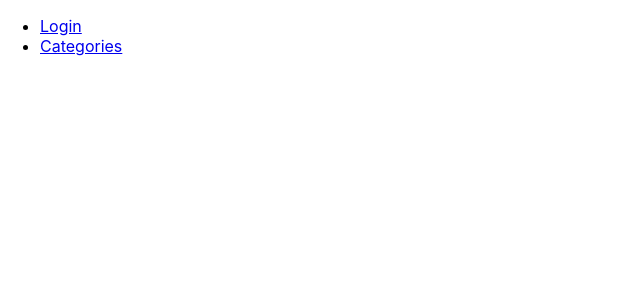
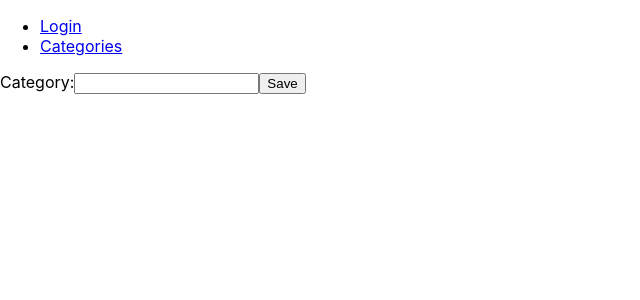
Before and after one commit to NSS-Day-Cohort-68/rare-client-rare-team-1, a React (Create React App) app: page /create-category in a window 1280 px wide. Before the commit this address had no page. Shown: the top 300 px of the page, without its empty margins (0-640 px from the left). Built offline with nearby package versions, Linux system fonts and the light colour scheme.

Commit message:
Added button to /categories called Create Category, links to /create-category to add Category Label to the database.

```diff
--- a/src/App.js
+++ b/src/App.js
@@ -12,7 +12,7 @@ export const App = () => {
     <Routes>
       <Route path="/login" element={<Login />} />
 
-      <Route path="/" element={
+      <Route path="*" element={
         <Authorized>
           <ApplicationViews />
         </Authorized>
--- a/src/components/categories/Categories.js
+++ b/src/components/categories/Categories.js
@@ -1,5 +1,18 @@
-
+import React from "react"
+import { useNavigate } from "react-router-dom"
 
 export const Categories = () => {
-    return <div>Categories</div>
+  const navigate = useNavigate()
+
+  const handleCreateCategory = () => {
+    navigate("/create-category")
+  }
+
+  return (
+    <div>
+      {/* Category listing logic will go here when we get to that ticket */}
+
+      <button onClick={handleCreateCategory}>Create Category</button>
+    </div>
+  )
 }
--- /dev/null
+++ b/src/components/categories/CreateCategory.js
@@ -0,0 +1,45 @@
+import React, { useState } from "react";
+import { useNavigate } from "react-router-dom";
+
+export const CreateCategory = () => {
+  const [categoryLabel, setCategoryLabel] = useState("")
+  const navigate = useNavigate()
+
+  const handleSave = async (e) => {
+    e.preventDefault()
+
+    const categoryData = { label: categoryLabel }
+
+    try {
+      const response = await fetch('http://localhost:8000/categories', {
+        method: 'POST',
+        headers: {
+          'Content-Type': 'application/json',
+        },
+        body: JSON.stringify(categoryData),
+      });
+
+      if (response.ok) {
+        navigate("/categories");
+      } else {
+        console.error('Error creating category');
+      }
+    } catch (error) {
+      console.error('Error:', error);
+    }
+  }
+
+  return (
+    <form onSubmit={handleSave}>
+      <label htmlFor="categoryLabel">Category:</label>
+      <input
+        type="text"
+        id="categoryLabel"
+        value={categoryLabel}
+        onChange={(e) => setCategoryLabel(e.target.value)}
+        required
+      />
+      <button type="submit">Save</button>
+    </form>
+  )
+}
--- a/src/navbar/Navbar.js
+++ b/src/navbar/Navbar.js
@@ -9,6 +9,7 @@ export const Navbar = () => {
             </li>
             <li className="navbar-item">
                 <Link to="/categories">Categories</Link>
+                <br></br>
             </li>
         </ul>
     )
--- a/src/views/ApplicationViews.js
+++ b/src/views/ApplicationViews.js
@@ -1,7 +1,7 @@
-import { useState } from "react"
 import { Outlet, Route, Routes } from "react-router-dom"
 import { Categories } from "../components/categories/Categories";
 import { Welcome } from "../components/welcome/Welcome";
+import { CreateCategory } from "../components/categories/CreateCategory";
 
 export const ApplicationViews = () => {
       return (
@@ -14,6 +14,7 @@ export const ApplicationViews = () => {
                 }>
                 <Route index element={<Welcome />} />
                 <Route path="categories" element={<Categories />} />
+                <Route path="/create-category" element={<CreateCategory />} />
             </Route>
         </Routes>
     );
```
